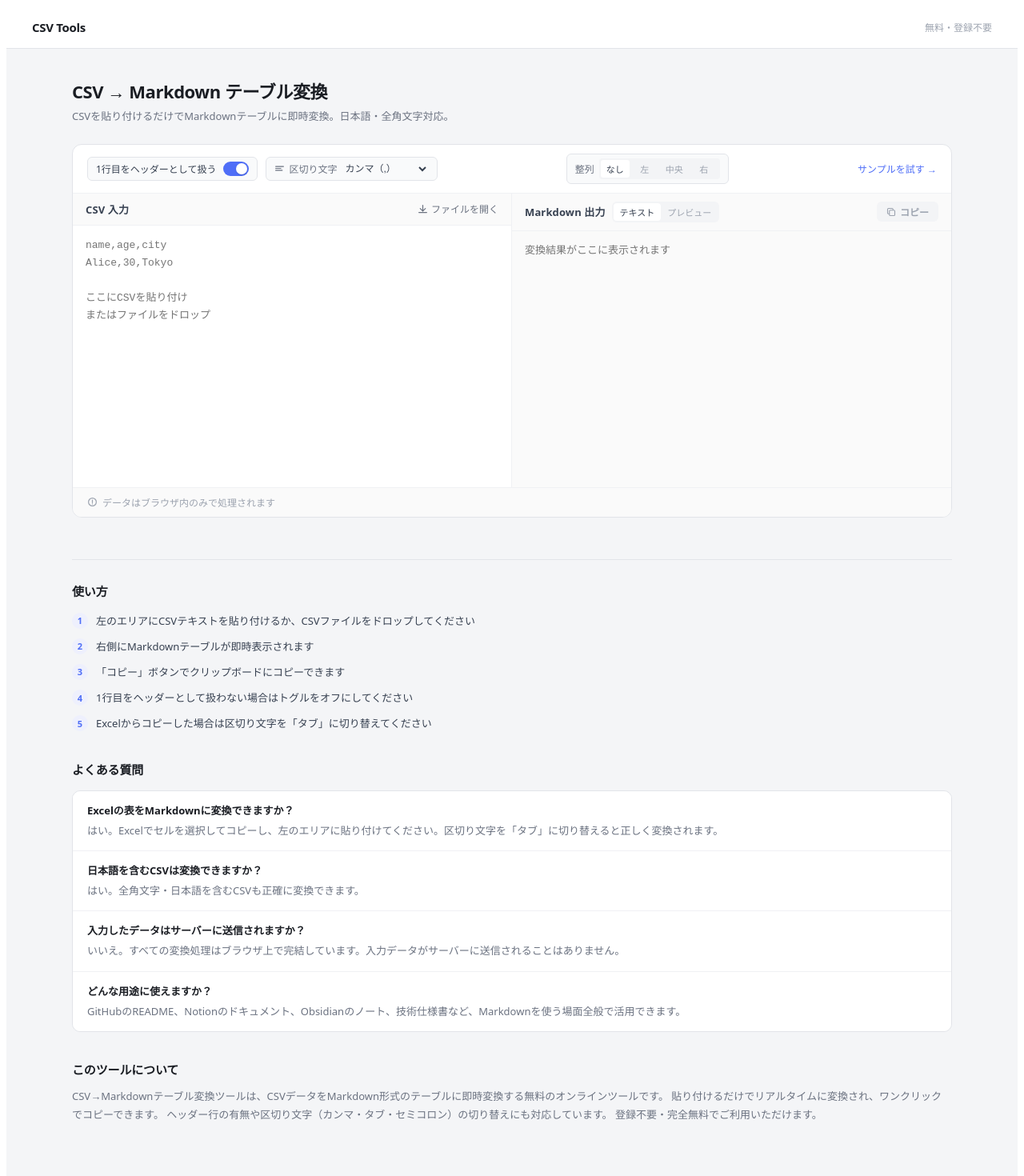
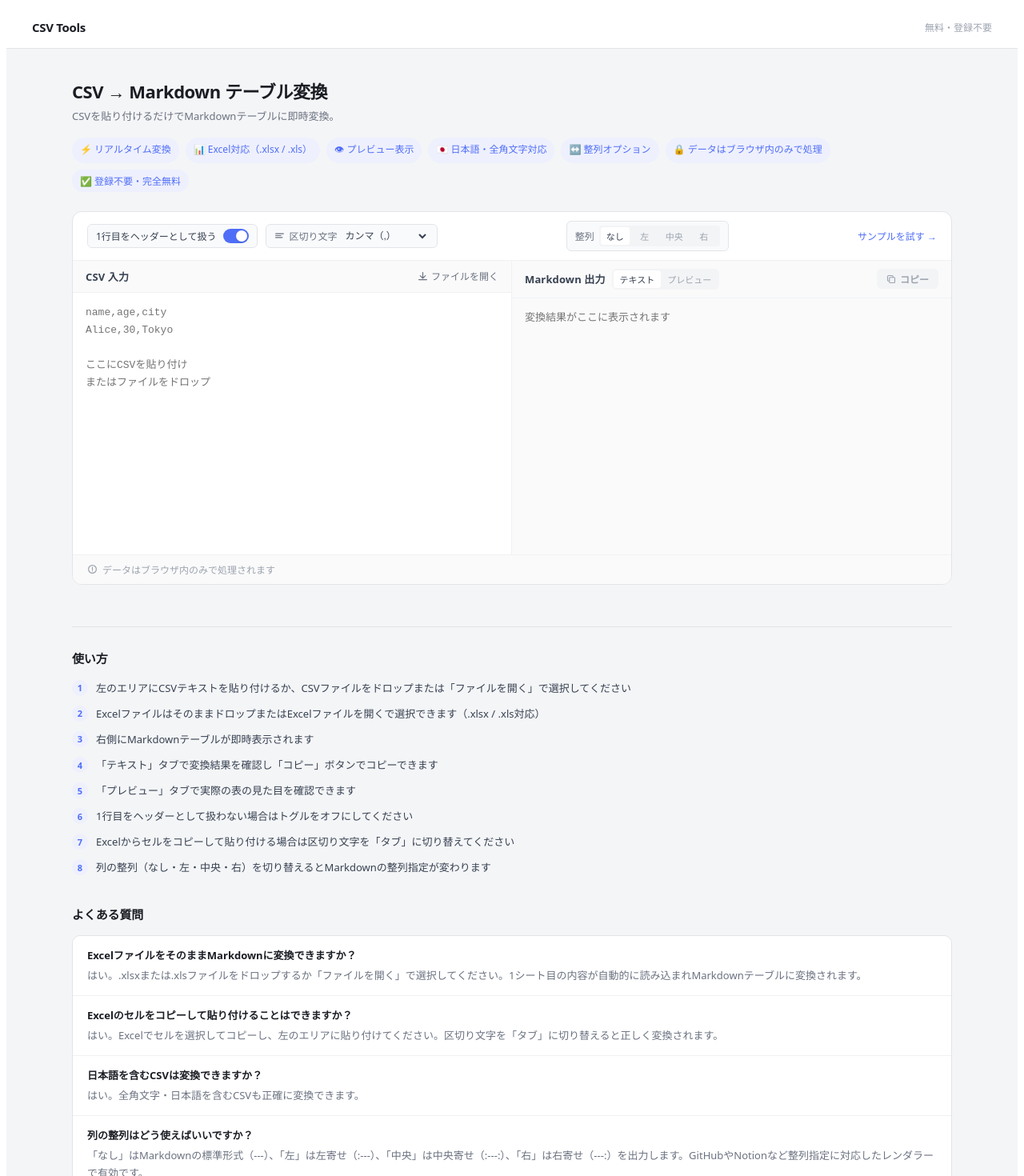
Before and after one commit to KouEgg/csv-to-markdown, a Next.js app: page / in a window 1280 px wide. Shown: the top 1470 px of the page at 80% size. Built offline with nearby package versions, Linux system fonts and the light colour scheme.

Commit message:
add tool Budge

```diff
--- a/app/page.js
+++ b/app/page.js
@@ -86,8 +86,30 @@ const handleFile = (file) => {
             CSV → Markdown テーブル変換
           </h1>
           <p style={{ fontSize: "13px", color: "#6b7280", margin: 0, lineHeight: 1.6 }}>
-            CSVを貼り付けるだけでMarkdownテーブルに即時変換。日本語・全角文字対応。
+            CSVを貼り付けるだけでMarkdownテーブルに即時変換。
           </p>
+          {/* 機能バッジ */}
+          <div style={{ display: "flex", flexWrap: "wrap", gap: "8px", margin: "16px 0 0" }}>
+            {[
+              "⚡ リアルタイム変換",
+              "📊 Excel対応（.xlsx / .xls）",
+              "👁 プレビュー表示",
+              "🇯🇵 日本語・全角文字対応",
+              "↔️ 整列オプション",
+              "🔒 データはブラウザ内のみで処理",
+              "✅ 登録不要・完全無料",
+            ].map((label) => (
+              <span
+                key={label}
+                style={{
+                  fontSize: "12px", padding: "5px 10px", borderRadius: "20px",
+                  background: "#eef0fd", color: "#4f6ef7", fontWeight: 500,
+                }}
+              >
+                {label}
+              </span>
+            ))}
+          </div>
         </div>
 
         {/* ツールカード */}
@@ -312,11 +334,14 @@ const handleFile = (file) => {
           <h2 style={{ fontSize: "15px", fontWeight: 700, color: "#1a1d23", margin: "0 0 16px", letterSpacing: "-0.01em" }}>使い方</h2>
           <div style={{ display: "flex", flexDirection: "column", gap: "10px" }}>
             {[
-              "左のエリアにCSVテキストを貼り付けるか、CSVファイルをドロップしてください",
+              "左のエリアにCSVテキストを貼り付けるか、CSVファイルをドロップまたは「ファイルを開く」で選択してください",
+              "ExcelファイルはそのままドロップまたはExcelファイルを開くで選択できます（.xlsx / .xls対応）",
               "右側にMarkdownテーブルが即時表示されます",
-              "「コピー」ボタンでクリップボードにコピーできます",
+              "「テキスト」タブで変換結果を確認し「コピー」ボタンでコピーできます",
+              "「プレビュー」タブで実際の表の見た目を確認できます",
               "1行目をヘッダーとして扱わない場合はトグルをオフにしてください",
-              "Excelからコピーした場合は区切り文字を「タブ」に切り替えてください",
+              "Excelからセルをコピーして貼り付ける場合は区切り文字を「タブ」に切り替えてください",
+              "列の整列（なし・左・中央・右）を切り替えるとMarkdownの整列指定が変わります",
             ].map((text, i) => (
               <div key={i} style={{ display: "flex", alignItems: "flex-start", gap: "10px" }}>
                 <div style={{ width: "20px", height: "20px", borderRadius: "50%", background: "#eef0fd", display: "flex", alignItems: "center", justifyContent: "center", fontSize: "11px", fontWeight: 700, color: "#4f6ef7", flexShrink: 0, marginTop: "1px" }}>
@@ -333,10 +358,30 @@ const handleFile = (file) => {
           <h2 style={{ fontSize: "15px", fontWeight: 700, color: "#1a1d23", margin: "0 0 16px", letterSpacing: "-0.01em" }}>よくある質問</h2>
           <div style={{ border: "0.5px solid #e2e4e9", borderRadius: "10px", overflow: "hidden" }}>
             {[
-              { q: "Excelの表をMarkdownに変換できますか？", a: "はい。Excelでセルを選択してコピーし、左のエリアに貼り付けてください。区切り文字を「タブ」に切り替えると正しく変換されます。" },
-              { q: "日本語を含むCSVは変換できますか？", a: "はい。全角文字・日本語を含むCSVも正確に変換できます。" },
-              { q: "入力したデータはサーバーに送信されますか？", a: "いいえ。すべての変換処理はブラウザ上で完結しています。入力データがサーバーに送信されることはありません。" },
-              { q: "どんな用途に使えますか？", a: "GitHubのREADME、Notionのドキュメント、Obsidianのノート、技術仕様書など、Markdownを使う場面全般で活用できます。" },
+              {
+                q: "ExcelファイルをそのままMarkdownに変換できますか？",
+                a: "はい。.xlsxまたは.xlsファイルをドロップするか「ファイルを開く」で選択してください。1シート目の内容が自動的に読み込まれMarkdownテーブルに変換されます。"
+              },
+              {
+                q: "Excelのセルをコピーして貼り付けることはできますか？",
+                a: "はい。Excelでセルを選択してコピーし、左のエリアに貼り付けてください。区切り文字を「タブ」に切り替えると正しく変換されます。"
+              },
+              {
+                q: "日本語を含むCSVは変換できますか？",
+                a: "はい。全角文字・日本語を含むCSVも正確に変換できます。"
+              },
+              {
+                q: "列の整列はどう使えばいいですか？",
+                a: "「なし」はMarkdownの標準形式（---）、「左」は左寄せ（:---）、「中央」は中央寄せ（:---:）、「右」は右寄せ（---:）を出力します。GitHubやNotionなど整列指定に対応したレンダラーで有効です。"
+              },
+              {
+                q: "入力したデータはサーバーに送信されますか？",
+                a: "いいえ。すべての変換処理はブラウザ上で完結しています。入力データおよびアップロードしたファイルがサーバーに送信されることはありません。"
+              },
+              {
+                q: "どんな用途に使えますか？",
+                a: "GitHubのREADME、Notionのドキュメント、Obsidianのノート、技術仕様書など、Markdownを使う場面全般で活用できます。"
+              },
             ].map((item, i, arr) => (
               <div key={i} style={{ padding: "14px 18px", borderBottom: i < arr.length - 1 ? "0.5px solid #f0f1f4" : "none", background: "#fff" }}>
                 <p style={{ fontSize: "13px", fontWeight: 700, color: "#1a1d23", margin: "0 0 5px" }}>{item.q}</p>
@@ -350,9 +395,7 @@ const handleFile = (file) => {
         <section>
           <h2 style={{ fontSize: "15px", fontWeight: 700, color: "#1a1d23", margin: "0 0 12px", letterSpacing: "-0.01em" }}>このツールについて</h2>
           <p style={{ fontSize: "13px", color: "#6b7280", lineHeight: 1.8, margin: 0 }}>
-            CSV→Markdownテーブル変換ツールは、CSVデータをMarkdown形式のテーブルに即時変換する無料のオンラインツールです。
-            貼り付けるだけでリアルタイムに変換され、ワンクリックでコピーできます。
-            ヘッダー行の有無や区切り文字（カンマ・タブ・セミコロン）の切り替えにも対応しています。
+            CSV→Markdownテーブル変換ツールは、CSVやExcelデータをMarkdown形式のテーブルに即時変換する無料のオンラインツールです。
             登録不要・完全無料でご利用いただけます。
           </p>
         </section>
```
